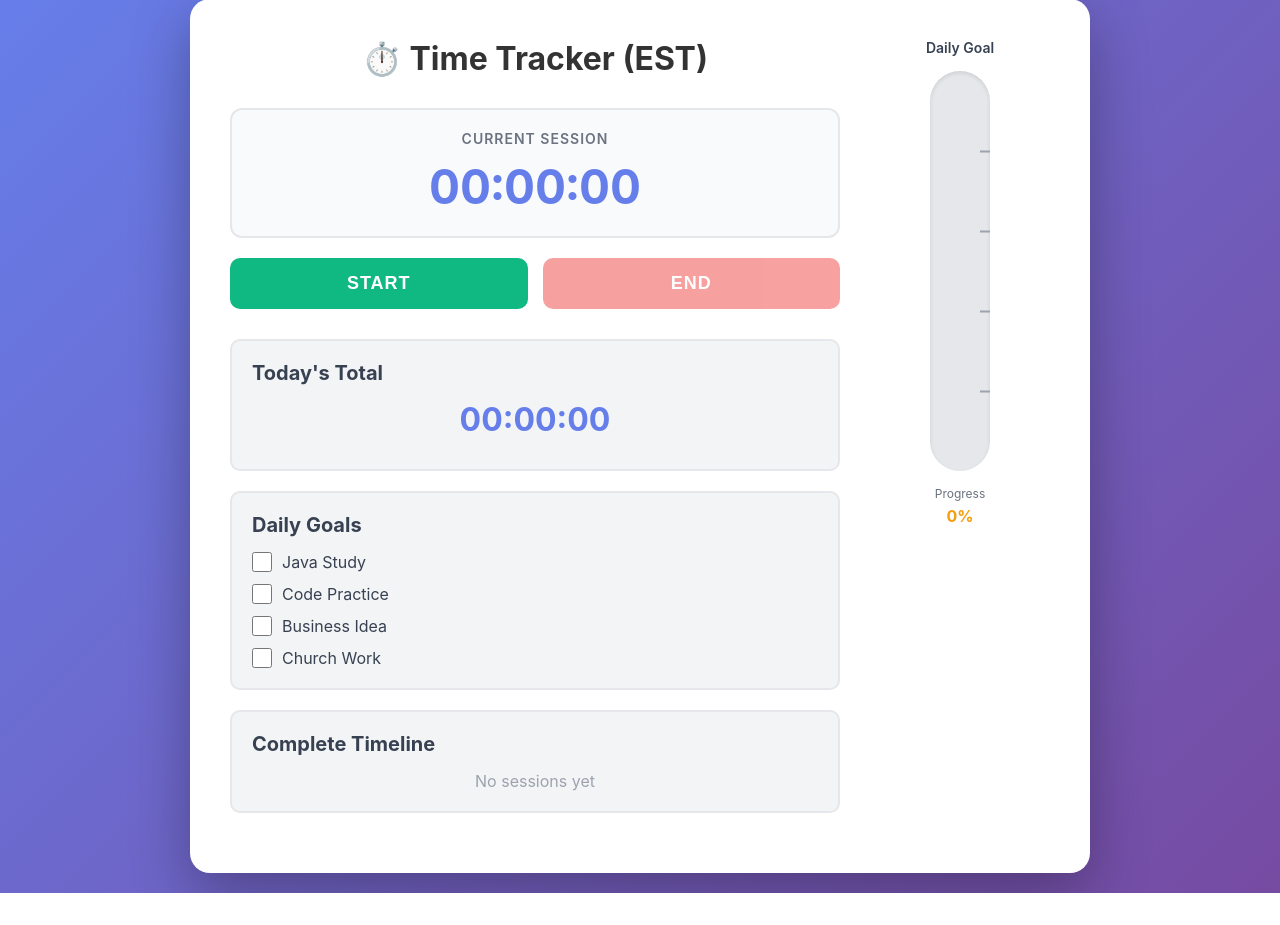
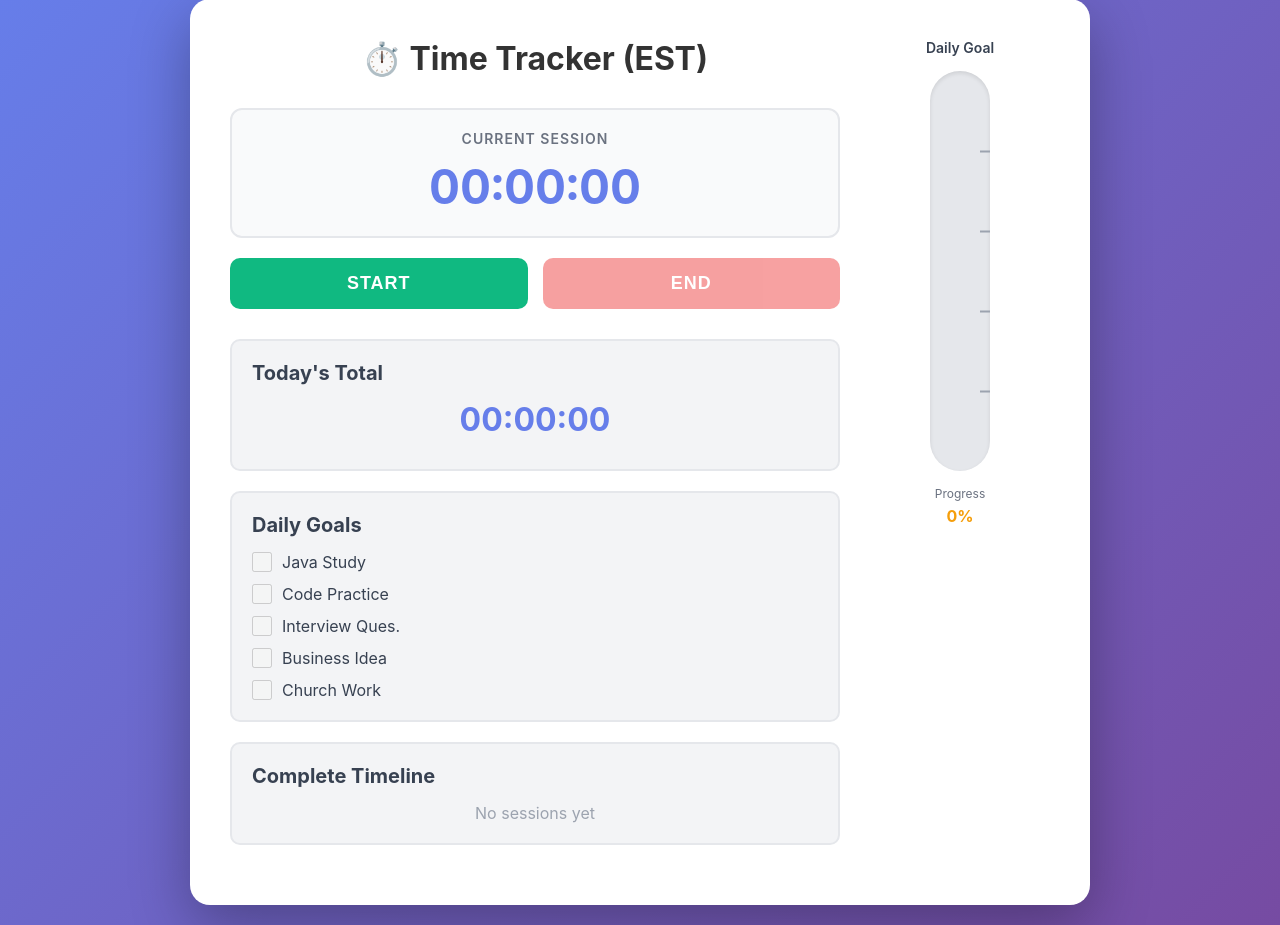
Before and after one commit to clarkesw/TimeKeeper, a Flask app: page / in a window 1280 px wide. Shown: the part 21-946 px from the top of the page. Before the commit the page ends 914 px from the top, so only its background shows below. Run offline with Flask 3, Linux system fonts and the light colour scheme; data that the repository does not hold is empty.

Commit message:
Working - Daily Goals

```diff
--- a/server.py
+++ b/server.py
@@ -95,7 +95,7 @@ def load_today():
                     # For END entries, collect which tasks were marked
                     if row['Type'] == 'END':
                         tasks = []
-                        task_columns = ['Java Study', 'Code Practice', 'Business Idea', 'Church Work']
+                        task_columns = ['Java Study', 'Code Practice', 'Interview Ques.', 'Business Idea', 'Church Work']
                         for task in task_columns:
                             task_value = row.get(task, '').strip()
                             print(f"  Checking task '{task}': value='{task_value}'")
@@ -138,8 +138,8 @@ def save():
         print(f"Saving to: {filename}")
         content = read_csv_from_file(filename)
 
-        # Define the new fieldnames with task columns
-        fieldnames = ['Type', 'Timestamp', 'Date', 'Time', 'Java Study', 'Code Practice', 'Business Idea', 'Church Work']
+        # Define the new fieldnames with task columns (including Interview Ques.)
+        fieldnames = ['Type', 'Timestamp', 'Date', 'Time', 'Java Study', 'Code Practice', 'Interview Ques.', 'Business Idea', 'Church Work']
 
         # Read existing rows
         rows = []
@@ -156,6 +156,7 @@ def save():
                         'Time': row.get('Time', ''),
                         'Java Study': row.get('Java Study', ''),
                         'Code Practice': row.get('Code Practice', ''),
+                        'Interview Ques.': row.get('Interview Ques.', ''),
                         'Business Idea': row.get('Business Idea', ''),
                         'Church Work': row.get('Church Work', '')
                     }
@@ -169,6 +170,7 @@ def save():
             'Time': timestamp_est.strftime('%H:%M:%S'),
             'Java Study': '',
             'Code Practice': '',
+            'Interview Ques.': '',
             'Business Idea': '',
             'Church Work': ''
         }
--- a/static/script.js
+++ b/static/script.js
@@ -33,17 +33,19 @@ function loadChecklistStates() {
 
     console.log('=== Loading checklist states ===');
     console.log('isRunning:', isRunning);
+    console.log('Total entries loaded:', entries.length);
 
-    // Find all tasks that have been completed today (from CSV entries)
+    // Find all tasks that have been completed today (from entries array which only contains today's data)
     const completedTasks = new Set();
 
     entries.forEach(entry => {
         if (entry.type === 'END' && entry.tasks && Array.isArray(entry.tasks)) {
             entry.tasks.forEach(task => completedTasks.add(task));
+            console.log('Found END entry with tasks:', entry.tasks);
         }
     });
 
-    console.log('Completed tasks from CSV:', Array.from(completedTasks));
+    console.log('Completed tasks from today only:', Array.from(completedTasks));
 
     // Update checkboxes based on completed tasks
     checkboxes.forEach(checkbox => {
@@ -86,7 +88,8 @@ async function loadTodayEntries() {
     try {
         const response = await fetch('/load_today');
         const data = await response.json();
-        console.log('Received data:', data);
+        console.log('Received data from server:', data);
+        console.log('Number of entries received:', data.entries ? data.entries.length : 0);
 
         if (data.entries && data.entries.length > 0) {
             entries = data.entries.map(entry => {
@@ -103,7 +106,7 @@ async function loadTodayEntries() {
 
                 return mappedEntry;
             });
-            console.log('Loaded entries:', entries);
+            console.log('Loaded entries into memory:', entries);
 
             // Check if last entry was a START (meaning timer was running)
             const lastEntry = entries[entries.length - 1];
@@ -138,8 +141,11 @@ async function loadTodayEntries() {
             // Load checklist states AFTER everything else
             loadChecklistStates();
         } else {
-            console.log('No entries found');
+            console.log('No entries found for today');
+            entries = []; // Make sure entries is empty
             updateFavicon(false);
+            // Still load checklist states to ensure everything is in default state
+            loadChecklistStates();
         }
     } catch (error) {
         console.error('Error loading today entries:', error);
@@ -379,12 +385,12 @@ function updateDisplay() {
 }
 
 function updateTimeline() {
-    console.log('=== updateTimeline called ===');
-    console.log('isRunning in updateTimeline:', isRunning);
-    console.log('currentStartTime in updateTimeline:', currentStartTime);
+    // console.log('=== updateTimeline called ===');
+    // console.log('isRunning in updateTimeline:', isRunning);
+    // console.log('currentStartTime in updateTimeline:', currentStartTime);
 
     if (!timelineDiv) {
-        console.error('timelineDiv is null!');
+        // console.error('timelineDiv is null!');
         return;
     }
 
@@ -407,12 +413,12 @@ function updateTimeline() {
         }
     }
 
-    console.log('Built sessions:', sessions);
-    console.log('currentStart after building sessions:', currentStart);
+    // console.log('Built sessions:', sessions);
+    // console.log('currentStart after building sessions:', currentStart);
 
     // Check if there's an active session (only when timer is running)
     if (currentStart && isRunning) {
-        console.log('Adding active session');
+        // console.log('Adding active session');
         sessions.push({
             number: sessionNumber,
             start: currentStart,
@@ -421,16 +427,16 @@ function updateTimeline() {
             active: true
         });
     } else {
-        console.log('NOT adding active session. currentStart:', currentStart, 'isRunning:', isRunning);
+        // console.log('NOT adding active session. currentStart:', currentStart, 'isRunning:', isRunning);
     }
 
     if (sessions.length === 0) {
-        console.log('No sessions to display');
+        // console.log('No sessions to display');
         timelineDiv.innerHTML = '<p style="text-align: center; color: #9ca3af;">No sessions yet</p>';
         return;
     }
 
-    console.log('Rendering', sessions.length, 'sessions');
+    // console.log('Rendering', sessions.length, 'sessions');
 
     // Display sessions in reverse order (most recent first)
     timelineDiv.innerHTML = sessions.slice().reverse().map(session => {
@@ -473,5 +479,5 @@ function updateTimeline() {
         `;
     }).join('');
 
-    console.log('=== updateTimeline complete ===');
+    // console.log('=== updateTimeline complete ===');
 }
--- a/templates/index.html
+++ b/templates/index.html
@@ -431,6 +431,10 @@
                         <label for="check-code">Code Practice</label>
                     </div>
                     <div class="checklist-item">
+                        <input type="checkbox" id="check-interview" data-task="Interview Ques.">
+                        <label for="check-interview">Interview Ques.</label>
+                    </div>
+                    <div class="checklist-item">
                         <input type="checkbox" id="check-business" data-task="Business Idea">
                         <label for="check-business">Business Idea</label>
                     </div>
```
Lines whose indentation alone changed are shown as unchanged.
